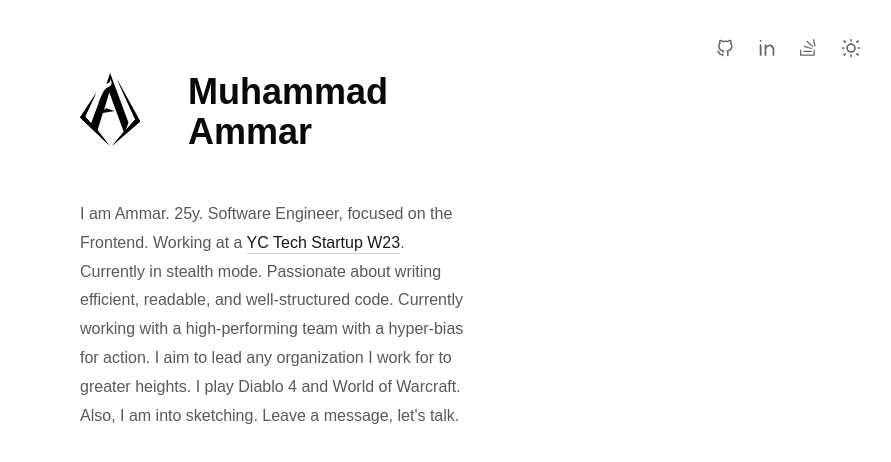
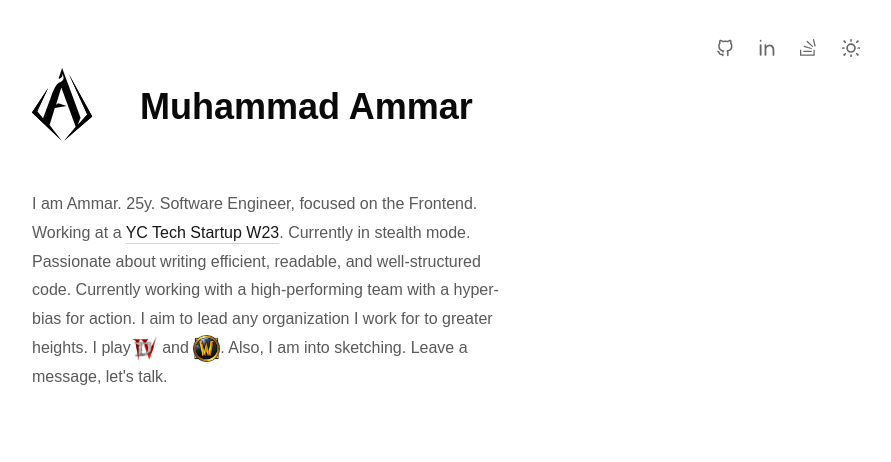
Before and after one commit to Fanoflix/personal-portfolio-v2, a Next.js app: page / in a window 1280 px wide. Shown: the top 462 px of the page, without its empty margins (368-1259 px from the left). Built offline with nearby package versions, Linux system fonts and the light colour scheme; a web font is replaced by a local one.

Commit message:
DEV: Created InlineImageWithTooltip component

```diff
--- a/src/app/page.tsx
+++ b/src/app/page.tsx
@@ -1,5 +1,6 @@
 "use client";
 import { useEffect, useState } from "react";
+import InlineImageWithTooltip from "../components/InlineImageWithTooltip/InlineImageWithTooltip";
 import InlineLink from "../components/InlineLink/InlineLink";
 import MyLogo from "../components/MyLogo/MyLogo";
 
@@ -12,7 +13,7 @@ export default function Home() {
 
   return (
     <div className="flex flex-col gap-24 items-center justify-center">
-      <div className="flex flex-col gap-12 w-96">
+      <div className="flex flex-col gap-12 w-[30rem]">
         <div className="flex items-center gap-12">
           <div>{isMounted && <MyLogo />}</div>
           <h1>Muhammad Ammar</h1>
@@ -27,8 +28,19 @@ export default function Home() {
           . Currently in stealth mode. Passionate about writing efficient,
           readable, and well-structured code. Currently working with a
           high-performing team with a hyper-bias for action. I aim to lead any
-          organization I work for to greater heights. I play Diablo 4 and World
-          of Warcraft. Also, I am into sketching. Leave a message, let's talk.
+          organization I work for to greater heights. I play
+          <InlineImageWithTooltip
+            alt="Diablo"
+            src={"/icons/diablo4.png"}
+            tooltipContent="Diablo 4"
+          />{" "}
+          and{" "}
+          <InlineImageWithTooltip
+            alt="Diablo"
+            src={"/icons/wow100x100.png"}
+            tooltipContent="World of Warcraft"
+          />
+          . Also, I am into sketching. Leave a message, let&apos;s talk.
         </p>
       </div>
     </div>
--- /dev/null
+++ b/src/components/InlineImageWithTooltip/InlineImageWithTooltip.tsx
@@ -0,0 +1,28 @@
+import Image from "next/image";
+import TooltipWrapper from "../Tooltip/TooltipWrapper";
+
+export default function InlineImageWithTooltip({
+  tooltipContent,
+  alt,
+  src,
+  width,
+  height,
+}: {
+  tooltipContent: string;
+  alt: string;
+  src: string;
+  width?: number;
+  height?: number;
+}) {
+  return (
+    <TooltipWrapper side="top" sideOffset={10} tooltipContent={tooltipContent}>
+      <Image
+        className="inline-block"
+        alt={alt}
+        src={src}
+        width={width ?? 27}
+        height={height ?? 27}
+      />
+    </TooltipWrapper>
+  );
+}
```
